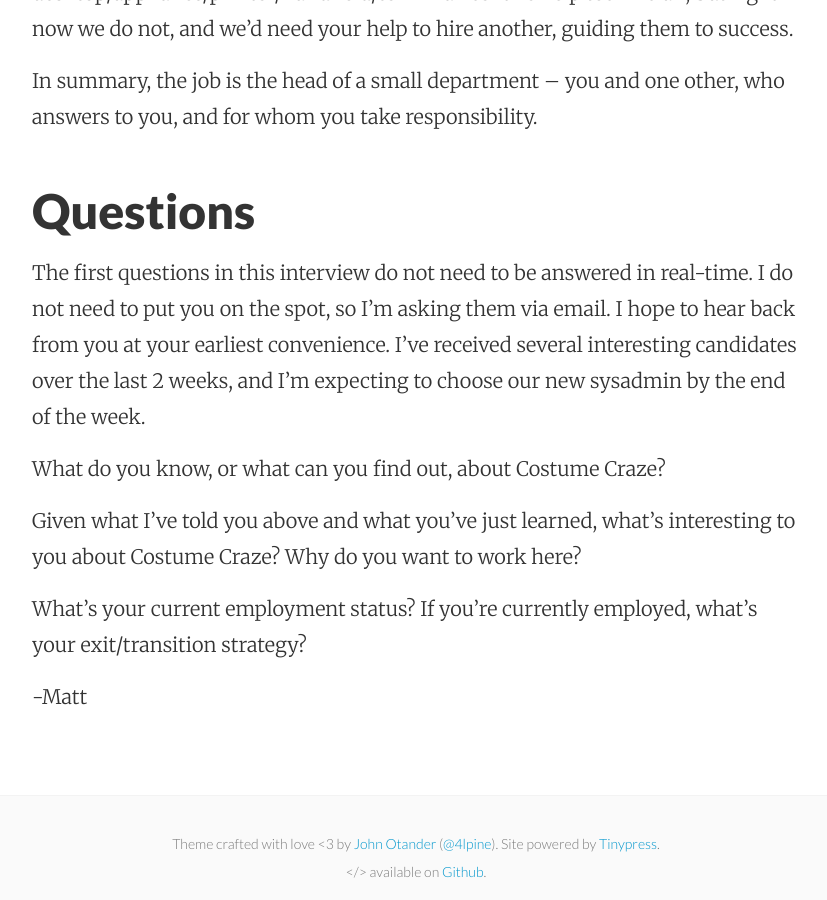
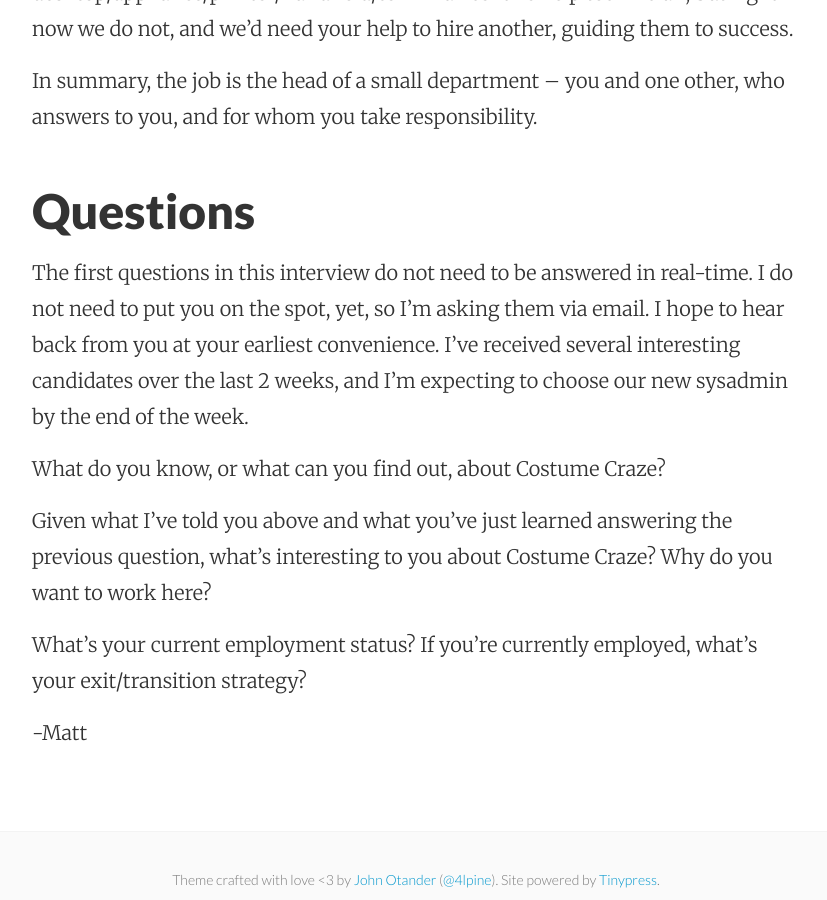
Before and after one commit to mattymaloney/mattymaloney.github.io, a Jekyll site: the page built from _posts/2016-01-26-email-interview.md, in a window 1280 px wide and 900 px high, scrolled down 1344 px. Shown: the whole window, without its empty margins (224-1051 px from the left). Built offline with Jekyll 4.4.1, drawn with Linux system fonts in a browser that asks for light colours.

Commit message:
Created 2016-01-26-email-interview.md

```diff
--- a/_posts/2016-01-26-email-interview.md
+++ b/_posts/2016-01-26-email-interview.md
@@ -20,11 +20,11 @@
 
 ## Questions
 
-The first questions in this interview do not need to be answered in real-time. I do not need to put you on the spot, so I'm asking them via email. I hope to hear back from you at your earliest convenience. I've received several interesting candidates over the last 2 weeks, and I'm expecting to choose our new sysadmin by the end of the week.
+The first questions in this interview do not need to be answered in real-time. I do not need to put you on the spot, yet, so I'm asking them via email. I hope to hear back from you at your earliest convenience. I've received several interesting candidates over the last 2 weeks, and I'm expecting to choose our new sysadmin by the end of the week.
 
 What do you know, or what can you find out, about Costume Craze?
 
-Given what I've told you above and what you've just learned, what's interesting to you about Costume Craze? Why do you want to work here?
+Given what I've told you above and what you've just learned answering the previous question, what's interesting to you about Costume Craze? Why do you want to work here?
 
 What's your current employment status? If you're currently employed, what's your exit/transition strategy?
 
```
